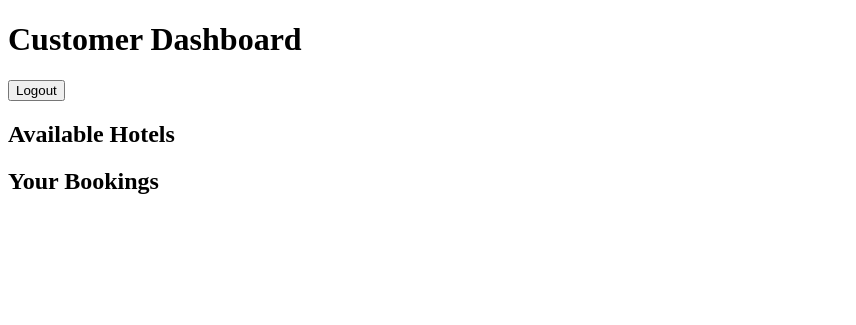
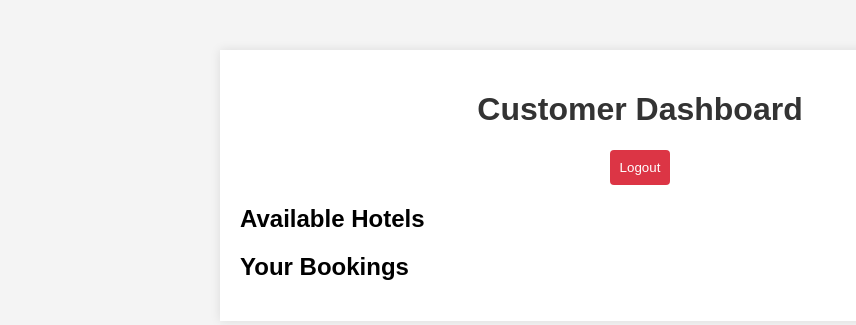
Before and after one commit to masthansaginala/Python-CA_2, a Flask app: page /customer-dashboard in a window 1280 px wide. Shown: the top 325 px of the page, without its empty margins (0-856 px from the left). Run offline with Flask 3, Linux system fonts and the light colour scheme; the visitor is signed in with stand-in values (Sample User, id 1).

Commit message:
added script for customer dahsboard

```diff
--- a/templates/customer_dashboard.html
+++ b/templates/customer_dashboard.html
@@ -4,6 +4,66 @@
     <meta charset="UTF-8">
     <meta name="viewport" content="width=device-width, initial-scale=1.0">
     <title>Customer Dashboard</title>
+    <style>
+        body {
+            font-family: Arial, sans-serif;
+            background-color: #f4f4f4;
+            margin: 0;
+            padding: 0;
+        }
+        .container {
+            max-width: 800px;
+            margin: 50px auto;
+            padding: 20px;
+            background-color: #fff;
+            box-shadow: 0 0 10px rgba(0, 0, 0, 0.1);
+        }
+        h1 {
+            text-align: center;
+            color: #333;
+        }
+        .hotel, .booking {
+            border: 1px solid #ccc;
+            padding: 10px;
+            margin: 10px 0;
+            border-radius: 4px;
+            background-color: #f9f9f9;
+        }
+        .hotel h3, .booking h3 {
+            margin: 0;
+        }
+        .hotel img, .booking img {
+            max-width: 100%;
+            height: auto;
+            border-radius: 4px;
+            margin-top: 10px;
+        }
+        .hotel button, .booking button {
+            padding: 10px;
+            border: none;
+            border-radius: 4px;
+            background-color: #007bff;
+            color: #fff;
+            cursor: pointer;
+            margin-top: 10px;
+        }
+        .hotel button:hover, .booking button:hover {
+            background-color: #0056b3;
+        }
+        .logout-button {
+            padding: 10px;
+            background-color: #dc3545;
+            color: white;
+            border: none;
+            border-radius: 4px;
+            cursor: pointer;
+            display: block;
+            margin: 20px auto;
+        }
+        .logout-button:hover {
+            background-color: #c82333;
+        }
+    </style>
 </head>
 <body>
     <div class="container">
@@ -14,5 +74,20 @@
         <h2>Your Bookings</h2>
         <div id="booking-list"></div>
     </div>
+    <script>
+        document.addEventListener('DOMContentLoaded', async () => {
+            // Load available hotels
+            const hotelResponse = await fetch('/hotels');
+            const hotels = await hotelResponse.json();
+            const hotelList = document.getElementById('hotel-list');
+            hotelList.innerHTML = hotels.map(hotel => `
+                <div class="hotel">
+                    <h3>${hotel.name}</h3>
+                    <p>${hotel.description}</p>
+                    <p>Price: $${hotel.price}</p>
+                </div>
+            `).join('');
+        }
+    </script>
 </body>
 </html>
```
